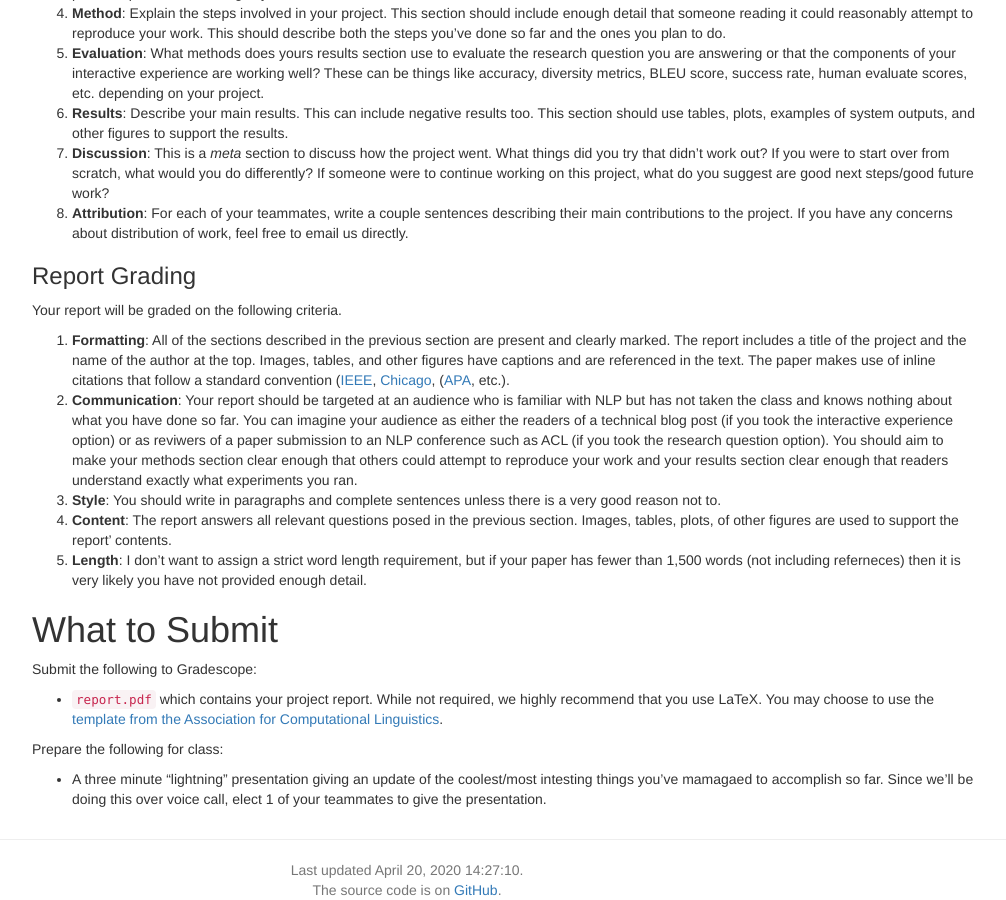
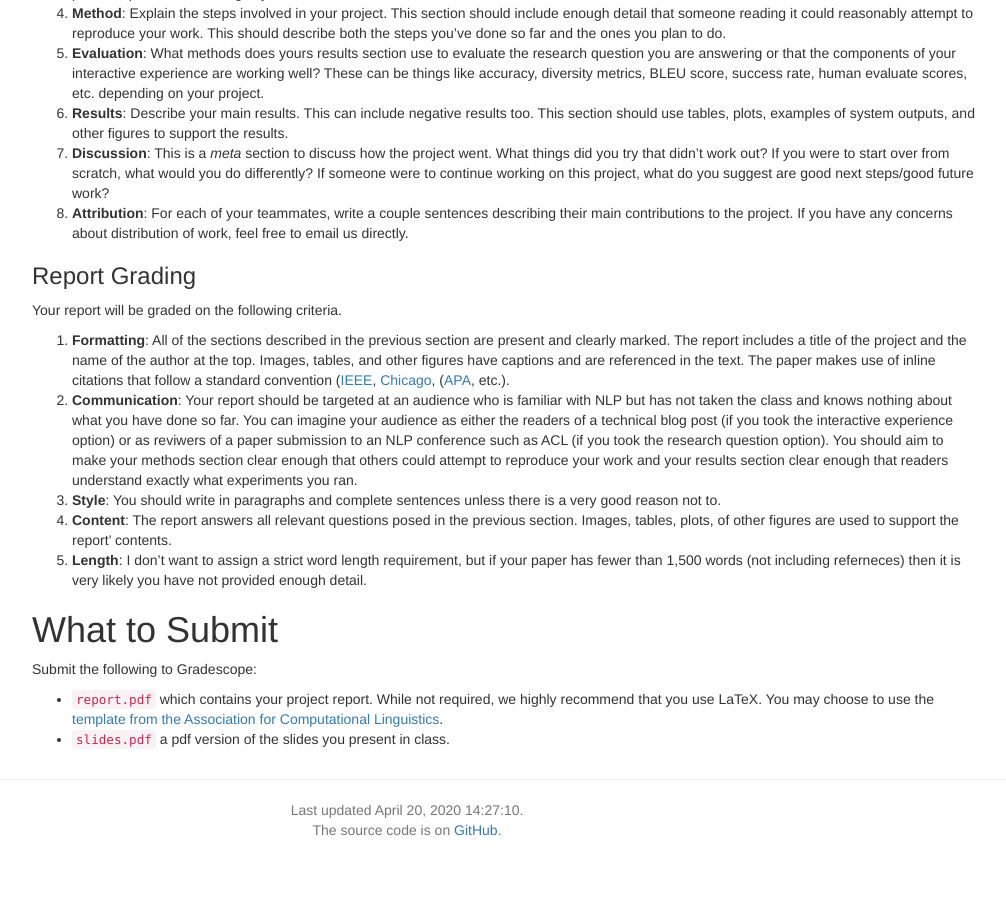
Before and after one commit to interactive-fiction-class/interactive-fiction-class.github.io, a Jekyll site: the page built from homeworks/project-milestone3/project-milestone3.md, in a window 1280 px wide and 900 px high, scrolled down 818 px. Shown: the whole window, without its empty margins (233-1239 px from the left). Built offline with Jekyll 4.4.1, drawn with Linux system fonts in a browser that asks for light colours; nearby versions of some CDN libraries; a script that is not in the unit is left out; after the commit the page ends 1658 px from its top, so only the background shows below that.

Commit message:
Update project-milestone3.md

```diff
--- a/homeworks/project-milestone3/project-milestone3.md
+++ b/homeworks/project-milestone3/project-milestone3.md
@@ -93,6 +93,4 @@ Your report will be graded on the following criteria.
 # What to Submit
 Submit the following to Gradescope:
 * `report.pdf` which contains your project report. While not required, we highly recommend that you use LaTeX. You may choose to use the [template from the Association for Computational Linguistics](https://www.overleaf.com/latex/templates/acl-2020-proceedings-template/zsrkcwjptpcd).
-
-Prepare the following for class:
-* A three minute "lightning" presentation giving an update of the coolest/most intesting things you've mamagaed to accomplish so far. Since we'll be doing this over voice call, elect 1 of your teammates to give the presentation.
+* `slides.pdf` a pdf version of the slides you present in class.
```
